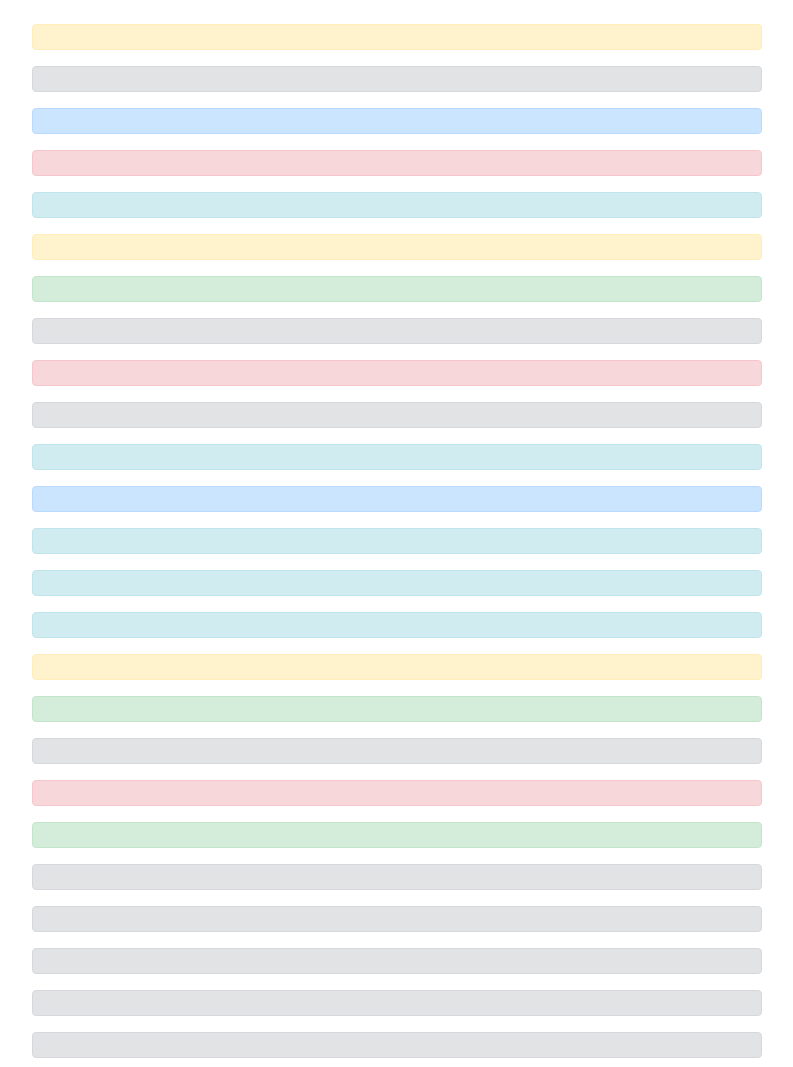
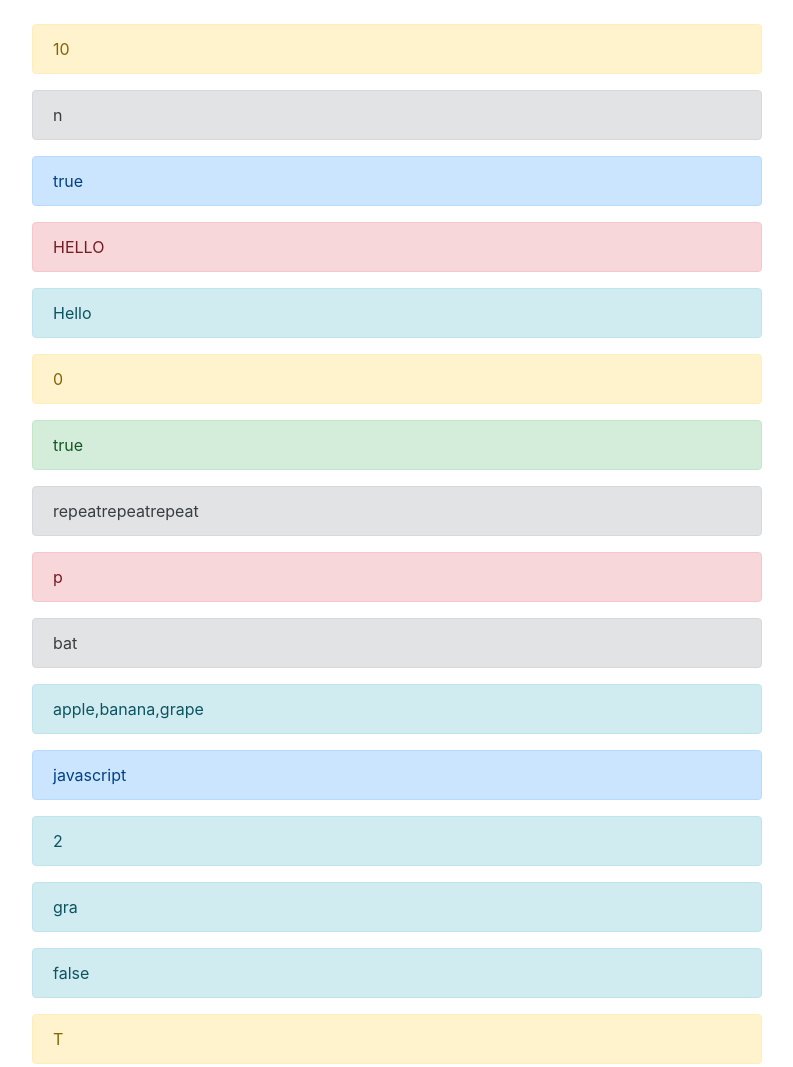
Before and after one commit to nalwadesumati/StringMehtod2, a plain HTML site: page index.html in a window 1280 px wide. Shown: the top 1067 px of the page, without its empty margins (53-846 px from the left). Drawn offline with nearby package versions, Linux system fonts and the light colour scheme.

Commit message:
Update index.html

```diff
--- a/index.html
+++ b/index.html
@@ -99,7 +99,7 @@
 
 
 
-		<script src=".app.js"></script>
+		<script src="app.js"></script>
 	</body>
 
 </html>
```
